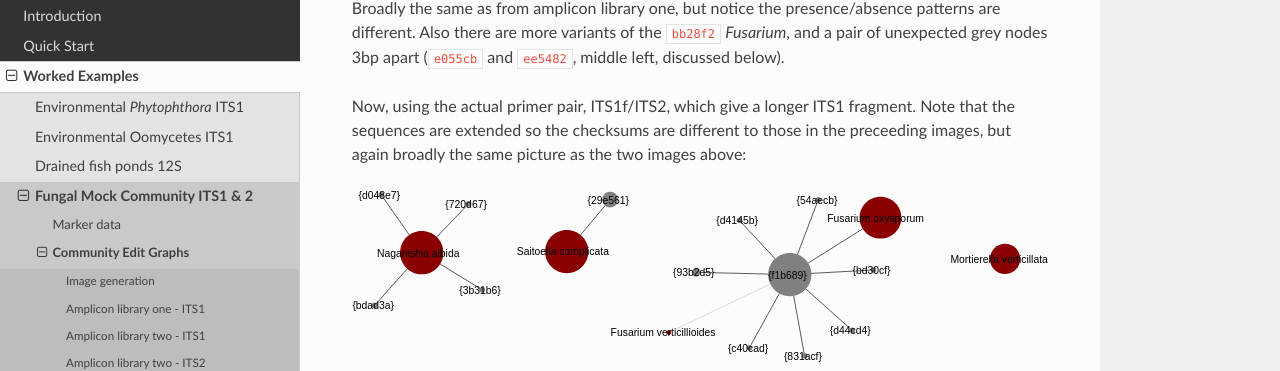
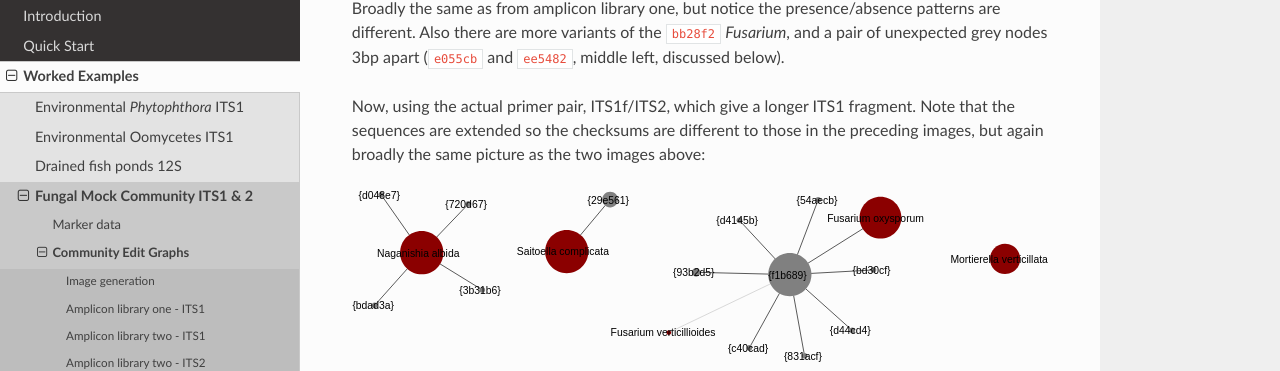
Before and after one commit to peterjc/thapbi-pict, a Sphinx documentation site: the page built from docs/examples/fungal_mock/edit_graph.rst, in a window 1280 px wide and 900 px high, scrolled down 2965 px. Shown: the part 161-532 px from the top of the window. Built offline with Sphinx 7.4.7 and the Read the Docs theme 2.0.0, drawn with Linux system fonts in a browser that asks for light colours; pages that are not in the unit, such as notebooks, are missing from menus; some of the changed text lies outside the part shown.

Commit message:
Two more spelling mistakes from codespell
These could not be fixed automatically.

```diff
--- a/docs/examples/fungal_mock/edit_graph.rst
+++ b/docs/examples/fungal_mock/edit_graph.rst
@@ -101,7 +101,7 @@
 
 Now, using the actual primer pair, ITS1f/ITS2, which give a longer ITS1
 fragment. Note that the sequences are extended so the checksums are different
-to those in the preceeding images, but again broadly the same picture as the
+to those in the preceding images, but again broadly the same picture as the
 two images above:
 
 .. image:: ../../images/amp_lib_two.ITS1f_ITS2.edit-graph.a75.svg
```
Also changed, not shown: other parts of docs/examples/fungal_mock/edit_graph.rst (+1 -1 lines).
